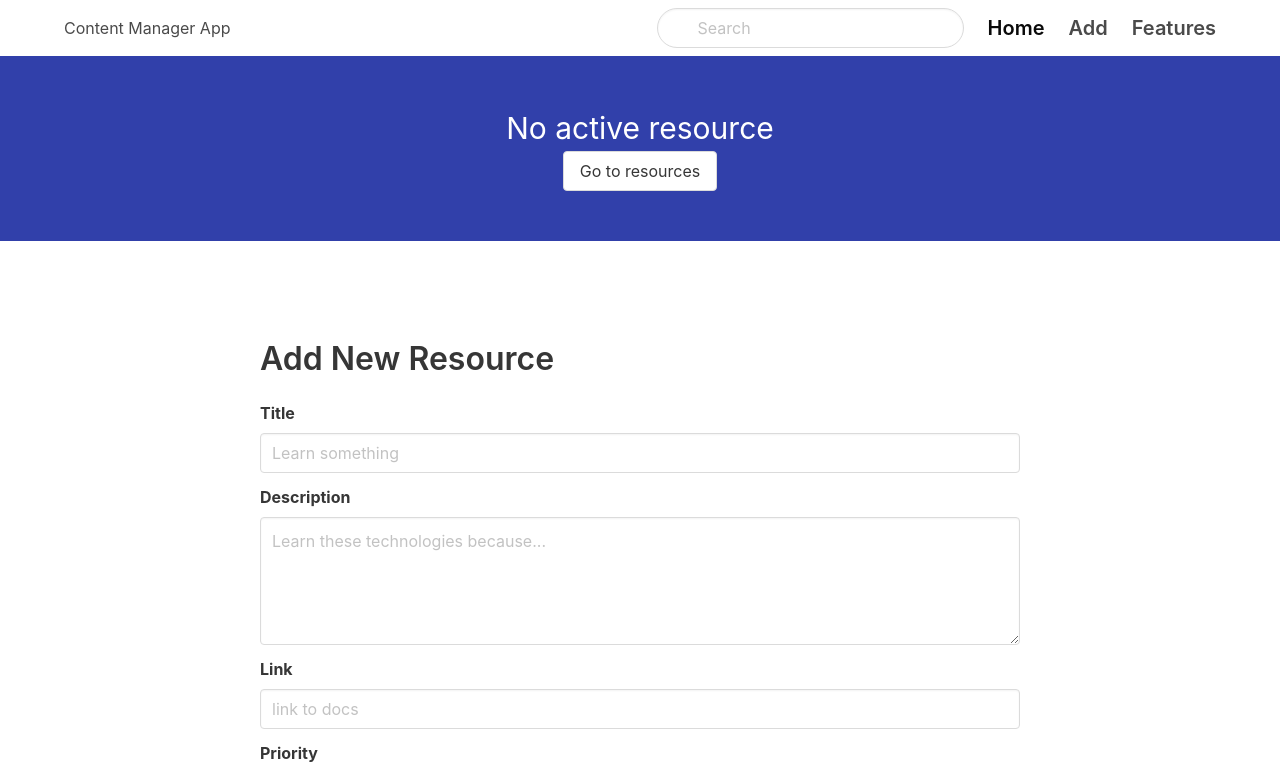
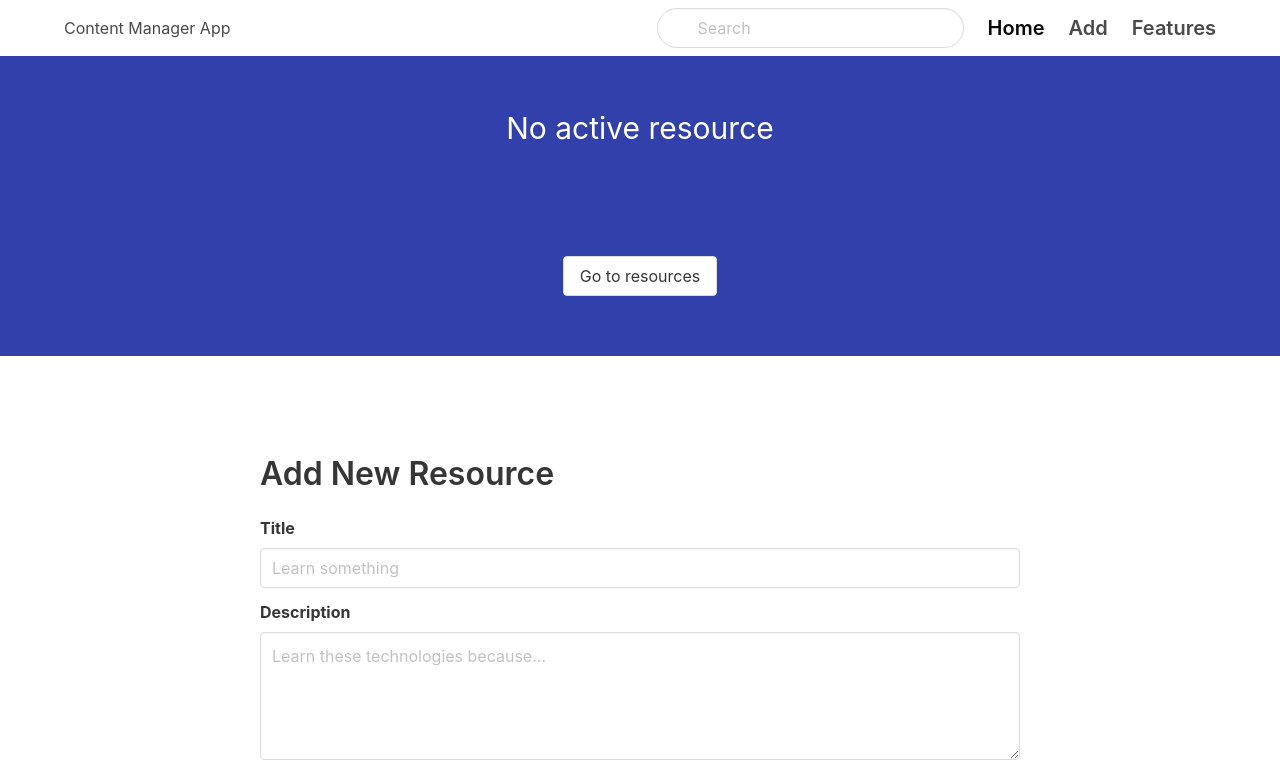
Before and after one commit to madeleineenberg/content-manager-app, a Next.js app: page /resources/new in a window 1280 px wide. Shown: the top 771 px of the page. Built offline with nearby package versions, Linux system fonts and the light colour scheme; no server answers.

Commit message:
add: Resource state label

```diff
--- a/styles/globals.css
+++ b/styles/globals.css
@@ -24,13 +24,29 @@ a {
   padding: 50px;
   text-align: center;
   color: white;
+  height: 300px;
 }
 
 .active-resource .resource-name {
   font-size: 30px;
+  height: 50px;
 }
 
 .active-resource .elapsed-time {
   font-size: 64px;
   font-weight: bold;
 }
+
+.active-resource .time-wrapper {
+  height: 100px;
+}
+
+.tag.resource-complete {
+background-color: #7de17d;
+}
+.tag.resource-inactive {
+background-color: orange;
+}
+.tag.resource-active {
+background-color: #2d8bff;
+}
```
Also changed, not shown: components/ResourceLabel.js (added, +9 -0 lines).
